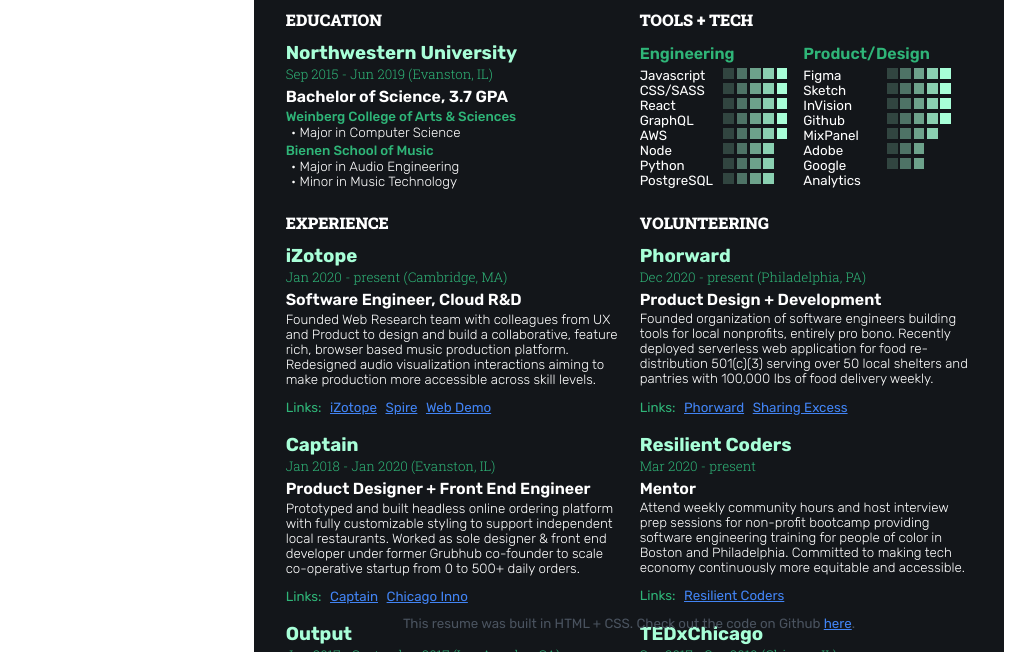
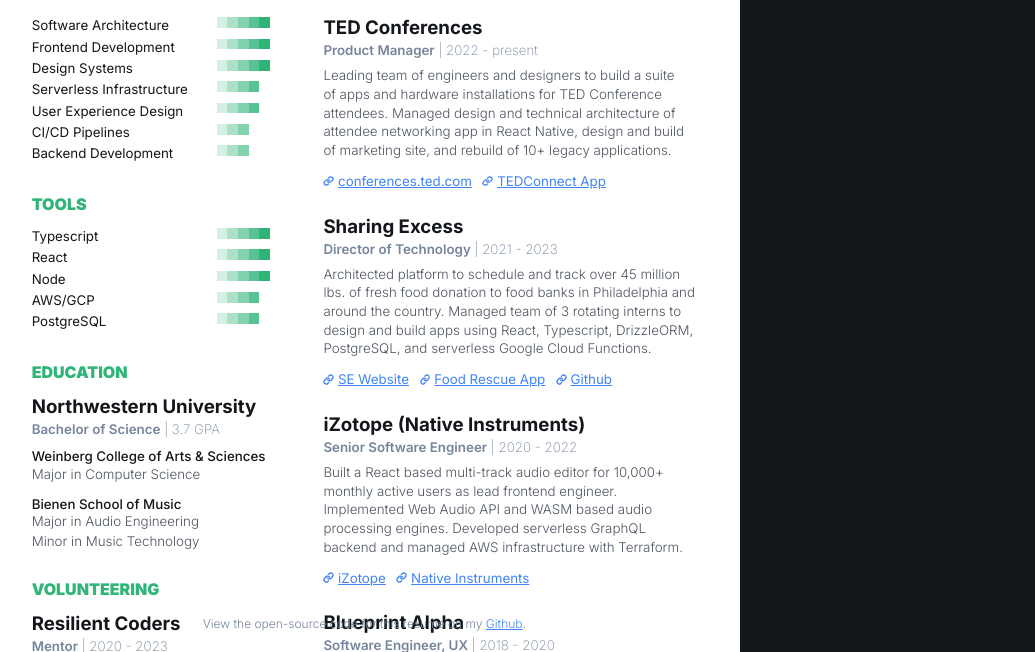
Before and after one commit to ryanmarshallmc/resume, a plain HTML site: page index.html in a window 1280 px wide. Shown: the part 148-800 px from the top of the page, without its empty margins (11-1046 px from the left). Drawn offline with Linux system fonts and the light colour scheme.

Commit message:
Updated 2024

```diff
--- a/index.html
+++ b/index.html
@@ -1,334 +1,285 @@
-<!doctype html>
+<!DOCTYPE html>
 
 <html lang="en">
   <head>
-  <meta charset="utf-8">
-  <title>Ryan McHenry | Designer + Developer | Philadelphia, PA</title>
-  <link rel="shortcut icon" type="image/png" href="ryan.png" />
-  <link rel="stylesheet" href="style.css">
-  <link rel="preconnect" href="https://fonts.gstatic.com">
-  <link href="https://fonts.googleapis.com/css2?family=Roboto+Slab:wght@100;300;500;700;900&family=Rubik:wght@300;400;500;600;700;800;900&display=swap" rel="stylesheet">
-  <base target="_blank">
+    <meta charset="utf-8" />
+    <title>resume</title>
+    <link rel="stylesheet" href="style.css" />
+    <link rel="preconnect" href="https://fonts.gstatic.com" />
+    <link
+      href="https://fonts.googleapis.com/css2?family=Inter:wght@100;200;300;400;500;600;700;800;900"
+      rel="stylesheet"
+    />
   </head>
 
   <body>
     <header>
-    <img src='ryan.png' alt='Ryan McHenry' />
       <div>
-      <h1>Ryan McHenry</h1>
-      <h2>Designer + Developer</h2>
-      <h3>Philadelphia, PA</h3>
+        <h1 id="full-name">Ryan McHenry</h1>
+        <h3 id="description">Product + Software Development</h3>
+        <h3 id="location">Philadelphia, PA</h3>
       </div>
       <aside>
-      <a href='mailto:ryanmchenry2@gmail.com'>ryanmchenry2@gmail.com</a>
-      <a href='https://ryanmchenry2.github.io'>ryanmchenry2.github.io</a>
-      <a href='tel:2155149541'>(215) 514 - 9541</a>
+        <a id="phone" href="tel:2155149541">(215) 514 - 9541</a>
+        <a id="email" href="mailto:ryanmarshallmc@gmail.com">ryanmarshallmc@gmail.com</a>
+        <a id="linkedin-url" href="https://linkedin.com/in/ryanmarshallmc">linkedin.com/in/ryanmarshallmc</a>
       </aside>
     </header>
     <main>
-    <section>
+      <section id="left-column">
 
-      <h4>Education</h4>
+        <h4 class="section-header">Skills</h4>
 
         <div>
-        <h5>Northwestern University</h5>
-        <aside>Sep 2015 - Jun 2019 (Evanston, IL)</aside>
-        <h6>Bachelor of Science, 3.7 GPA</h6>
-        <strong>
-          Weinberg College of Arts & Sciences
-        </strong>
-          <span>• Major in Computer Science</span>
-
-        <strong>Bienen School of Music</strong>
-          <span>• Major in Audio Engineering</span>
-          <span>• Minor in Music Technology</span>
-      </div>
-
-      <h4>Experience</h4>
-
+          <section  id="skills-section">
             <div>
-        <h5>iZotope</h5>
-        <aside>Jan 2020 - present (Cambridge, MA)</aside>
-        <h6>Software Engineer, Cloud R&D</h6>
-        <p>
-          Founded Web Research team with colleagues from UX and Product to design and build
-          a collaborative, feature rich, browser based music production platform. Redesigned
-          audio visualization interactions aiming to make production more accessible across
-          skill levels.
-        </p>
+              Software Architecture
               <div>
-          Links:
-          <a href="https://www.izotope.com">iZotope</a>
-          <a href="https://www.izotope.com/en/products/spire.html">Spire</a>
-          <a href="https://share.izotope.com/c/f903f32e-a485-4447-b74d-9c0c60f3180c">Web Demo</a>
-
+                <img src="./assets/green_square.svg" alt="scale indicator">
+                <img src="./assets/green_square.svg" alt="scale indicator">
+                <img src="./assets/green_square.svg" alt="scale indicator">
+                <img src="./assets/green_square.svg" alt="scale indicator">
+                <img src="./assets/green_square.svg" alt="scale indicator">
               </div>
             </div>
 
             <div>
-        <h5>Captain</h5>
-        <aside>Jan 2018 - Jan 2020 (Evanston, IL)</aside>
-        <h6>Product Designer + Front End Engineer</h6>
-        <p>
-          Prototyped and built headless online ordering platform with fully customizable styling
-          to support independent local restaurants. Worked as sole designer & front end developer
-          under former Grubhub co-founder to scale co-operative startup from 0 to 500+ daily orders.</p>
+              Frontend Development
               <div>
-          Links:
-          <a href="https://gocaptain.com">Captain</a>
-          <a href="https://www.bizjournals.com/chicago/inno/stories/profiles/2021/03/02/led-by-grubhub-workers-captain-helps-restaurants.html">
-            Chicago Inno
-          </a>
+                <img src="./assets/green_square.svg" alt="scale indicator">
+                <img src="./assets/green_square.svg" alt="scale indicator">
+                <img src="./assets/green_square.svg" alt="scale indicator">
+                <img src="./assets/green_square.svg" alt="scale indicator">
+                <img src="./assets/green_square.svg" alt="scale indicator">
               </div>
             </div>
 
             <div>
-        <h5>Output</h5>
-        <aside>Jun 2017 - September 2017 (Los Angeles, CA)</aside>
-        <h6>Audio Engineering Intern</h6>
-        <p>
-          Produced audio content and curated loops for cloud based digital
-          synthesizer. Worked with design team to beta test early prototypes.
-        </p>
+              Design Systems
               <div>
-          Links:
-          <a href="https://output.com/products/arcade">Output</a>
-          <a href="https://output.com/products/arcade">Arcade</a>
-          <a href="https://output.com/studio-collection">Studio</a>
-        </div>
-      </div>
-
-    </section>
-
-    <section>
-
-      <h4>Tools + Tech</h4>
-
-      <div>
-        <section>
-          <h6>Engineering</h6>
-          <div>
-            Javascript
-            <div>
-              <span></span>
-              <span></span>
-              <span></span>
-              <span></span>
-              <span></span>
+                <img src="./assets/green_square.svg" alt="scale indicator">
+                <img src="./assets/green_square.svg" alt="scale indicator">
+                <img src="./assets/green_square.svg" alt="scale indicator">
+                <img src="./assets/green_square.svg" alt="scale indicator">
+                <img src="./assets/green_square.svg" alt="scale indicator">
               </div>
             </div>
 
             <div>
-            CSS/SASS
+              Serverless Infrastructure
               <div>
-              <span></span>
-              <span></span>
-              <span></span>
-              <span></span>
-              <span></span>
+                <img src="./assets/green_square.svg" alt="scale indicator">
+                <img src="./assets/green_square.svg" alt="scale indicator">
+                <img src="./assets/green_square.svg" alt="scale indicator">
+                <img src="./assets/green_square.svg" alt="scale indicator">
+              </div>
+            </div>
+
+            <div>
+              User Experience Design
+              <div>
+                <img src="./assets/green_square.svg" alt="scale indicator">
+                <img src="./assets/green_square.svg" alt="scale indicator">
+                <img src="./assets/green_square.svg" alt="scale indicator">
+                <img src="./assets/green_square.svg" alt="scale indicator">
+              </div>
+            </div>
+
+            <div>
+              CI/CD Pipelines
+              <div>
+                <img src="./assets/green_square.svg" alt="scale indicator">
+                <img src="./assets/green_square.svg" alt="scale indicator">
+                <img src="./assets/green_square.svg" alt="scale indicator">
+              </div>
+            </div>
+
+            <div>
+              Backend Development
+              <div>
+                <img src="./assets/green_square.svg" alt="scale indicator">
+                <img src="./assets/green_square.svg" alt="scale indicator">
+                <img src="./assets/green_square.svg" alt="scale indicator">
+              </div>
+            </div>
+          </section>
+        </div>
+
+        <h4 class="section-header">Tools</h4>
+
+        <div>
+          <section id="tools-section">
+            <div>
+              Typescript
+              <div>
+                <img src="./assets/green_square.svg" alt="scale indicator">
+                <img src="./assets/green_square.svg" alt="scale indicator">
+                <img src="./assets/green_square.svg" alt="scale indicator">
+                <img src="./assets/green_square.svg" alt="scale indicator">
+                <img src="./assets/green_square.svg" alt="scale indicator">
               </div>
             </div>
 
             <div>
               React
               <div>
-              <span></span>
-              <span></span>
-              <span></span>
-              <span></span>
-              <span></span>
-            </div>
-          </div>
-
-          <div>
-            GraphQL
-            <div>
-              <span></span>
-              <span></span>
-              <span></span>
-              <span></span>
-              <span></span>
-            </div>
-          </div>
-
-          <div>
-            AWS
-            <div>
-              <span></span>
-              <span></span>
-              <span></span>
-              <span></span>
-              <span></span>
+                <img src="./assets/green_square.svg" alt="scale indicator">
+                <img src="./assets/green_square.svg" alt="scale indicator">
+                <img src="./assets/green_square.svg" alt="scale indicator">
+                <img src="./assets/green_square.svg" alt="scale indicator">
+                <img src="./assets/green_square.svg" alt="scale indicator">
               </div>
             </div>
 
             <div>
               Node
               <div>
-              <span></span>
-              <span></span>
-              <span></span>
-              <span></span>
+                <img src="./assets/green_square.svg" alt="scale indicator">
+                <img src="./assets/green_square.svg" alt="scale indicator">
+                <img src="./assets/green_square.svg" alt="scale indicator">
+                <img src="./assets/green_square.svg" alt="scale indicator">
+                <img src="./assets/green_square.svg" alt="scale indicator">
               </div>
             </div>
 
             <div>
-            Python
+              AWS/GCP
               <div>
-              <span></span>
-              <span></span>
-              <span></span>
-              <span></span>
+                <img src="./assets/green_square.svg" alt="scale indicator">
+                <img src="./assets/green_square.svg" alt="scale indicator">
+                <img src="./assets/green_square.svg" alt="scale indicator">
+                <img src="./assets/green_square.svg" alt="scale indicator">
+              </div>
+            </div>
+            <div>
+              PostgreSQL
+              <div>
+                <img src="./assets/green_square.svg" alt="scale indicator">
+                <img src="./assets/green_square.svg" alt="scale indicator">
+                <img src="./assets/green_square.svg" alt="scale indicator">
+                <img src="./assets/green_square.svg" alt="scale indicator">
+              </div>
+            </div>
+          </section>
+        </div>
+        <h4 class="section-header">Education</h4>
+
+        <div id="education-section">
+          <h5>Northwestern University</h5>
+          <h6>
+            Bachelor of Science
+            <aside>&nbsp;| 3.7 GPA</aside>
+          </h6>
+          <strong> Weinberg College of Arts & Sciences </strong>
+          <span>Major in Computer Science</span>
+
+          <strong>Bienen School of Music</strong>
+          <span>Major in Audio Engineering</span>
+          <span>Minor in Music Technology</span>
+        </div>
+
+        <h4 class="section-header">Volunteering</h4>
+
+        <div id="volunteering-section">
+          <h5>Resilient Coders</h5>
+          <h6>
+            Mentor
+            <aside>&nbsp;| 2020 - 2023</aside>
+          </h6>
+          <p>
+            Attend weekly community hours and host interview prep sessions for non-profit bootcamp providing software
+            engineering training for people of color in Boston, Philadelphia and Pittsburgh.
+          </p>
+          <div>
+            <img src="./assets/link.svg" alt="link icon" />
+            <a href="https://resilieintcoders.org">Resilient Coders</a>
+          </div>
+        </div>
+      </section>
+      <section id="right-column">
+        <h4 class="section-header">Experience</h4>
+
+        <div class="experience-item">
+          <h5 class="experience-organization">TED Conferences</h5>
+          <h6 class="experience-title">
+            Product Manager
+            <aside class="experience-dates">&nbsp;| 2022 - present</aside>
+          </h6>
+          <p class="experience-description">
+            Leading team of engineers and designers to build a suite<br/>of apps and hardware installations
+            for TED Conference attendees. Managed design and technical architecture of attendee networking app
+            in React Native, design and build of marketing site, and rebuild  of 10+ legacy applications.
+          </p>
+          <div class="experience-links">
+            <img src="./assets/link.svg" alt="link icon" />
+            <a href="https://conferences.ted.com">conferences.ted.com</a>
+            <img src="./assets/link.svg" alt="link icon" />
+            <a href="https://apps.apple.com/us/app/tedconnect/id497467267">TEDConnect App</a>
           </div>
         </div>
 
-          <div>
-            PostgreSQL
-            <div>
-              <span></span>
-              <span></span>
-              <span></span>
-              <span></span>
+        <div class="experience-item">
+          <h5 class="experience-organization">Sharing Excess</h5>
+          <h6 class="experience-title">
+            Director of Technology
+            <aside class="experience-dates">&nbsp;| 2021 - 2023</aside>
+          </h6>
+          <p class="experience-description">
+            Architected platform to schedule and track over 45 million lbs. of fresh food donation to food banks
+            in Philadelphia and around the country. Managed team of 3 rotating interns to design and build
+            apps using React, Typescript, DrizzleORM, PostgreSQL, and serverless Google Cloud Functions.
+          </p>
+          <div class="experience-links">
+            <img src="./assets/link.svg" alt="link icon" />
+            <a href="https://sharingexcess.com">SE Website</a>
+            <img src="./assets/link.svg" alt="link icon" />
+            <a href="https://app.sharingexcess.com">Food Rescue App</a>
+            <img src="./assets/link.svg" alt="link icon" />
+            <a href="https://github.com/sharingexcess">Github</a>
           </div>
         </div>
 
-        </section>
-
-        <section>
-
-          <h6>Product/Design</h6>
-
-          <div>
-            Figma
-            <div>
-              <span></span>
-              <span></span>
-              <span></span>
-              <span></span>
-              <span></span>
+        <div class="experience-item">
+          <h5 class="experience-organization">iZotope (Native Instruments)</h5>
+          <h6 class="experience-title">
+            Senior Software Engineer
+            <aside class="experience-dates">&nbsp;| 2020 - 2022</aside>
+          </h6>
+          <p class="experience-description">
+            Built a React based multi-track audio editor for 10,000+ monthly active users as lead frontend engineer.
+            Implemented Web Audio API and WASM based audio processing engines. Developed
+            serverless GraphQL backend and managed AWS infrastructure with Terraform.
+          </p>
+          <div class="experience-links">
+            <img src="./assets/link.svg" alt="link icon" />
+            <a href="https://www.izotope.com">iZotope</a>
+            <img src="./assets/link.svg" alt="link icon" />
+            <a href="https://www.native-instruments.com/en/">Native Instruments</a>
           </div>
         </div>
 
-          <div>
-            Sketch
-            <div>
-              <span></span>
-              <span></span>
-              <span></span>
-              <span></span>
-              <span></span>
+        <div class="experience-item">
+          <h5 class="experience-organization">Blueprint Alpha</h5>
+          <h6 class="experience-title">
+            Software Engineer, UX
+            <aside class="experience-dates">&nbsp;| 2018 - 2020</aside>
+          </h6>
+          <p class="experience-description">
+            Served as lead frontend engineer for startup digital agency. Designed and developed white-labeled
+            online ordering platform used by 50 restaurants using React, Django, PostgreSQL, Docker and AWS ECS.
+            Managed product development to scale form 0 to 500+ daily orders.
+          </p>
+          <div class="experience-links">
+            <img src="./assets/link.svg" alt="link icon" />
+            <a href="https://gocaptain.com">Blueprint Alpha</a>
+            <img src="./assets/link.svg" alt="link icon" />
+            <a href="https://gocaptain.com">Captain</a>
           </div>
         </div>
-
-          <div>
-            InVision
-            <div>
-              <span></span>
-              <span></span>
-              <span></span>
-              <span></span>
-              <span></span>
-            </div>
-          </div>
-
-          <div>
-            Github
-            <div>
-              <span></span>
-              <span></span>
-              <span></span>
-              <span></span>
-              <span></span>
-            </div>
-          </div>
-
-          <div>
-            MixPanel
-            <div>
-              <span></span>
-              <span></span>
-              <span></span>
-              <span></span>
-            </div>
-          </div>
-
-          <div>
-            Adobe
-            <div>
-              <span></span>
-              <span></span>
-              <span></span>
-            </div>
-          </div>
-
-          <div>
-            Google Analytics
-            <div>
-              <span></span>
-              <span></span>
-              <span></span>
-            </div>
-          </div>
-
-        </section>
-
-      </div>
-
-      <h4>Volunteering</h4>
-
-      <div>
-        <h5>Phorward</h5>
-        <aside>Dec 2020 - present (Philadelphia, PA)</aside>
-        <h6>Product Design + Development</h6>
-        <p>
-          Founded organization of software engineers building tools
-          for local nonprofits, entirely pro bono. Recently deployed serverless
-          web application for food re-distribution 501(c)(3) serving over 50 local
-          shelters and pantries with 100,000 lbs of food delivery weekly.
-        </p>
-        <div>
-          Links:
-          <a href="https://phorward.org">Phorward</a>
-          <a href="https://sharingexcess.web.app">Sharing Excess</a>
-        </div>
-      </div>
-
-      <div>
-        <h5>Resilient Coders</h5>
-        <aside>Mar 2020 - present</aside>
-        <h6>Mentor</h6>
-        <p>
-          Attend weekly community hours and host interview prep sessions
-          for non-profit bootcamp providing software engineering training for
-          people of color in Boston and Philadelphia.
-          Committed to making tech economy continuously more equitable and accessible.
-        </p>
-        <div>
-          Links:
-          <a href="https://resilieintcoders.org">Resilient Coders</a>
-
-        </div>
-      </div>
-
-      <div>
-        <h5>TEDxChicago</h5>
-        <aside>Sep 2017 - Sep 2019 (Chicago, IL)</aside>
-        <h6>Speaker Coordinator</h6>
-        <p>
-          Managed logistics and support of speaker panels for three TEDx and
-          TEDxWomen conferences. Youngest member of newly re-founded organizing
-          team.
-        </p>
-        <div>
-          Links:
-          <a href="https://tedxchicago.com">TEDxChicago</a>
-        </div>
-      </div>
-
       </section>
     </main>
     <footer>
-    This resume was built in HTML + CSS. Check out the code on Github <a href='https://github.com/ryanmchenry2/resume/blob/main/index.html'>here</a>.
+      View the open-source code for this resume on my <a href="https://github.com/ryanmarshallmc/resume">Github</a>.
     </footer>
   </body>
 </html>
--- a/style.css
+++ b/style.css
@@ -1,10 +1,10 @@
 :root {
   --black: #13161a;
-  --grey: #4a535f;
+  --lightgrey: #76859b;
+  --grey: #4e5561;
   --white: #fff;
   --blue: #4284f4;
-  --primary: #2FB578;
-  --light: #a8ffd8;
+  --primary: #2fb578;
 }
 
 * {
@@ -13,10 +13,12 @@
 }
 
 html {
-  background: var(--white);
+  background: var(--black);
   position: relative;
-  width: 100vw;
-  height: 100vh;
+  width: 100%;
+  height: 100%;
+  max-height: 750pt;
+  max-width: 563pt;
   display: flex;
   justify-content: center;
   align-items: center;
@@ -33,10 +35,10 @@
   max-height: 750pt;
   max-width: 563pt;
   flex-shrink: 0;
-  background: var(--black);
-  color: var(--white);
-  padding: 32pt 16pt;
-  font-family: 'Rubik', sans-serif;
+  background: var(--white);
+  color: var(--black);
+  padding: 32pt;
+  font-family: "Inter", sans-serif;
   overflow: hidden;
 }
 
@@ -47,36 +49,37 @@
   align-items: center;
 }
 
-header img {
-  width: 64pt;
-  margin-right: 8pt;
+
+header h1 {
+  font-size: 18pt;
+  font-weight: 800;
+  color: var(--black);
+  line-height: 1.3;
+  font-family: "Inter", sans-serif;
 }
 
-header h1 {
-  font-size: 20pt;
-  font-weight: 800;
-  color: var(--white);
-  line-height: 1.3;
-  font-family: 'Roboto Slab', serif;
-}
-
-header h2, header h3 {
+header h2,
+header h3 {
   font-size: 11pt;
   font-weight: 300;
-  color: var(--primary);
-  line-height: 1.2;
+  color: var(--lightgrey);
+  line-height: 1.3;
 }
 
 header aside {
-  margin-left: auto
+  margin-left: auto;
+  display: flex;
+  flex-direction: column;
+  align-items: flex-end;
 }
 
 header a {
   font-size: 10pt;
-  color: var(--blue);
+  font-weight: 300;
+  color: var(--blue) !important;
   display: block;
-  text-align: right;
-  padding: 2pt 0;
+  line-height: 1.5;
+  tex-align: right;
 }
 
 main {
@@ -84,83 +87,105 @@
   display: flex;
   justify-content: center;
   align-items: flex-start;
+  gap: 32pt;
 }
 
-main section {
-  width: 50%;
-  padding: 8pt;
+main > section:nth-child(1) {
+  width: 40%;
+}
+
+main > section:nth-child(2) {
+  width: 60%;
 }
 
 main section h4 {
   font-size: 12pt;
   text-transform: uppercase;
-  color: var(--white);
+  color: var(--primary);
   font-weight: 900;
   line-height: 1;
   padding: 16pt 0 4pt 0;
-  font-family: 'Roboto Slab', serif;
+  font-family: "Inter", sans-serif;
 }
 
 main section div {
-  padding: 8pt 0 4pt 0;
+  padding: 8pt 0 6pt 0;
 }
 
 main section div h5 {
   font-size: 14pt;
   font-weight: 700;
-  color: var(--light);
-  line-height: 1;
-}
-
-main section div aside {
-  font-size: 10pt;
-  font-weight: 300;
-  color: var(--primary);
-  line-height: 1;
-  padding: 4pt 0;
-  font-family: 'Roboto Slab', serif;
+  color: var(--black);
+  line-height: 1.2;
+  margin-bottom: 2pt;
 }
 
 main section div h6 {
-  font-size: 12pt;
+  font-size: 10pt;
   font-weight: 600;
-  /* margin-bottom: 4pt; */
+  color: var(--lightgrey);
+  display: flex;
+  justify-content: flex-start;
+  align-items: center;
+  margin-bottom: 6pt;
+}
+
+main section div h6 aside {
+  font-weight: 200;
 }
 
 main section div strong {
   font-size: 10pt;
   font-weight: 500;
-  color: var(--primary);
+  color: var(--black);
+}
+
+main section div strong:nth-child(5) {
+  padding-top: 8pt;
+  display: block;
 }
 
 main section div p {
   font-size: 10pt;
   font-weight: 300;
+  color: var(--grey);
   margin: 2pt 0;
+  line-height: 1.4;
 }
 
 main section div span {
   display: block;
-  padding-left: 4pt;
   font-size: 10pt;
   font-weight: 300;
+  color: var(--grey);
+  line-height: 1.5;
 }
 
 main section div div {
   font-size: 10pt;
-  color: var(--primary);
-  font-weight: 400;
+  display: flex;
+  justify-content: flex-start;
+  align-items: center;
+}
+
+main section div div img {
+  width: 8pt;
+  height: 8pt;
+  object-fit: contain;
+  display: inline-block;
+  position: relative;
 }
 
 main section div div a {
   font-size: 10pt;
-  color: var(--blue);
+  color: var(--blue) !important;
   font-weight: 400;
-  margin-left: 4pt;
+  margin-left: 3pt;
+  margin-right: 8pt;
 }
 
 main section div section {
-  width: 48%;
+  width: 100%;
   display: inline-block;
   padding: 0;
   padding-right: 8pt;
@@ -173,59 +198,60 @@
 }
 
 main section div section div {
-  color: var(--white);
+  color: var(--black);
   display: flex;
   justify-content: flex-start;
   align-items: flex-start;
   padding: 0;
+  margin-bottom: 4pt;
 }
 
-main section div section div div{
+main section div section div div {
   margin-left: auto;
-  width: 50pt;
+  width: 40pt;
   flex-shrink: 0;
+  display: flex;
 }
 
-main section div section div div span {
+main section div section div div img {
   width: 8pt;
   height: 8pt;
-  margin: 0 1pt;
   flex-shrink: 0;
   padding: 0;
   display: inline-block;
-  background: var(--light);
 }
 
-main section div section div div span:nth-child(1) {
+main section div section div div img:nth-child(1) {
   opacity: 0.2;
 }
 
-main section div section div div span:nth-child(2) {
+main section div section div div img:nth-child(2) {
   opacity: 0.4;
 }
 
-main section div section div div span:nth-child(3) {
+main section div section div div img:nth-child(3) {
   opacity: 0.6;
 }
 
-main section div section div div span:nth-child(4) {
+main section div section div div img:nth-child(4) {
   opacity: 0.8;
 }
 
-main section div section div div span:nth-child(5) {
+main section div section div div img:nth-child(5) {
   opacity: 1;
 }
 
 footer {
-  font-size: 10pt;
+  font-size: 9pt;
+  font-weight: 300;
   position: absolute;
   bottom: 16pt;
   left: 0;
   width: 100%;
   text-align: center;
-  color: var(--grey);
+  color: var(--lightgrey);
 }
 
 footer a {
-  color: var(--blue);
+  color: var(--blue) !important;
 }
```
Also changed, not shown: build.js (deleted, +0 -49 lines), package.json (deleted, +0 -16 lines), README.md (added), assets/green_square.svg (added), assets/link.svg (added), ryan.png (deleted), 5 other files. Lines whose indentation alone changed are shown as unchanged.
